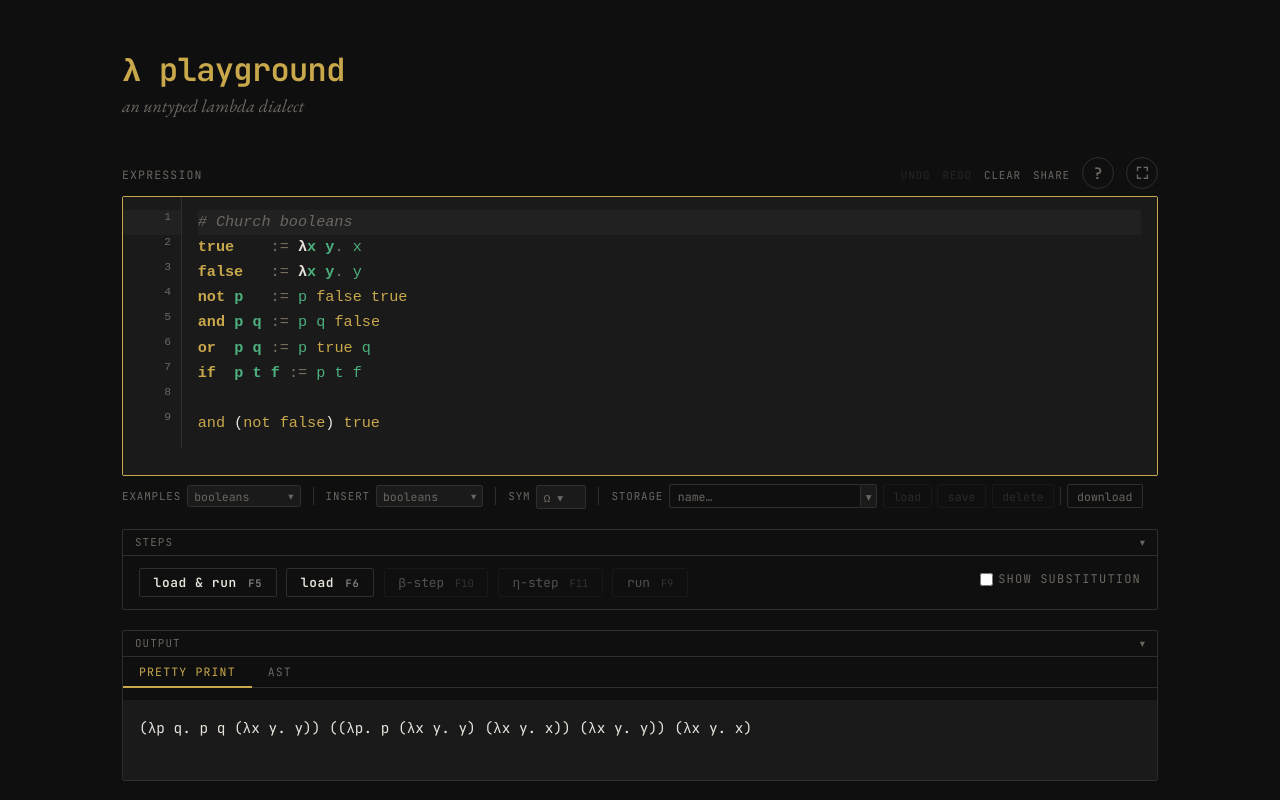
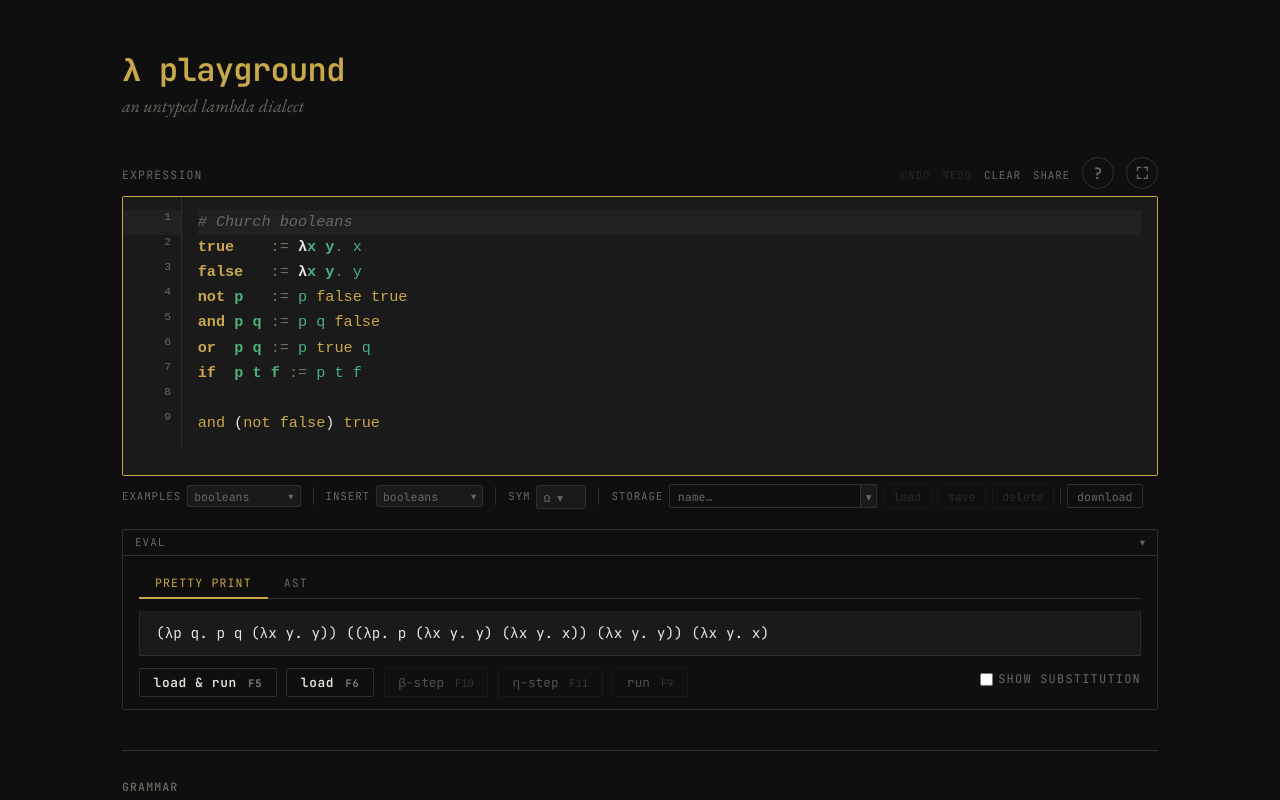
Before and after one commit to ezander/lambda_playground, a React (Vite) app: page / in a window 1280 px wide. Shown: the top 800 px of the page. Built offline with nearby package versions, Linux system fonts and the light colour scheme.

Commit message:
Restructure panels: merge output into eval, rename steps→eval, print→output

```diff
--- a/src/App.css
+++ b/src/App.css
@@ -43,7 +43,6 @@ body {
 }
 .app.kino header,
 .app.kino .example-row,
-.app.kino .panel-output,
 .app.kino footer { display: none; }
 
 .app.kino main {
@@ -467,9 +466,6 @@ label {
   gap: 0.75rem;
 }
 
-.panel-body-flush { padding: 0; }
-.panel-body-flush .output { border: none; border-radius: 0; }
-
 /* ── Output ── */
 
 .output-tabs {
@@ -496,8 +492,7 @@ label {
   background: var(--surface);
   border: 1px solid var(--border);
   border-top: none;
-  padding: 1rem;
-  min-height: 5rem;
+  padding: 0.6rem 1rem;
   border-radius: 0 0 2px 2px;
 }
 .output pre {
--- a/src/App.tsx
+++ b/src/App.tsx
@@ -88,12 +88,10 @@ export default function App() {
   const [slotOpen, setSlotOpen]       = useState(false);
   const [symOpen, setSymOpen]         = useState(false);
   const [shareLabel, setShareLabel]   = useState("share");
-  const [stepsOpen,  setStepsOpen]  = useState(() => localStorage.getItem("lambda-playground:panel:steps")  !== "0");
-  const [printOpen,  setPrintOpen]  = useState(() => localStorage.getItem("lambda-playground:panel:print")  !== "0");
-  const [outputOpen, setOutputOpen] = useState(() => localStorage.getItem("lambda-playground:panel:output") !== "0");
-  const toggleSteps  = useCallback(() => setStepsOpen(o  => { const n = !o;  localStorage.setItem("lambda-playground:panel:steps",  n ? "1" : "0"); return n; }), []);
-  const togglePrint  = useCallback(() => setPrintOpen(o  => { const n = !o;  localStorage.setItem("lambda-playground:panel:print",  n ? "1" : "0"); return n; }), []);
-  const toggleOutput = useCallback(() => setOutputOpen(o => { const n = !o;  localStorage.setItem("lambda-playground:panel:output", n ? "1" : "0"); return n; }), []);
+  const [stepsOpen, setStepsOpen] = useState(() => localStorage.getItem("lambda-playground:panel:steps") !== "0");
+  const [printOpen, setPrintOpen] = useState(() => localStorage.getItem("lambda-playground:panel:print") !== "0");
+  const toggleSteps = useCallback(() => setStepsOpen(o => { const n = !o; localStorage.setItem("lambda-playground:panel:steps", n ? "1" : "0"); return n; }), []);
+  const togglePrint = useCallback(() => setPrintOpen(o => { const n = !o; localStorage.setItem("lambda-playground:panel:print", n ? "1" : "0"); return n; }), []);
 
   const setSourceAndSave = useCallback((s: string | ((prev: string) => string)) => {
     setSource(prev => {
@@ -478,7 +476,24 @@ export default function App() {
         </section>
 
         {/* ── Steps panel ── */}
-        <Panel label="steps" open={stepsOpen} onToggle={toggleSteps}>
+        <Panel label="eval" open={stepsOpen} onToggle={toggleSteps}>
+          <div className="output-tabs">
+            <button className={view === "pretty" ? "active" : ""} onClick={() => setView("pretty")} title="Show pretty-printed term">
+              pretty print
+            </button>
+            <button className={view === "ast" ? "active" : ""} onClick={() => setView("ast")} title="Show abstract syntax tree">
+              AST
+            </button>
+          </div>
+          <div className="output">
+            {currentTerm ? (
+              view === "pretty"
+                ? <pre>{prettyPrint(currentTerm)}</pre>
+                : <AstView term={currentTerm} />
+            ) : (
+              <span className="placeholder">parse result will appear here</span>
+            )}
+          </div>
           <div className="eval-controls">
             <button className="load-btn" onClick={handleLoadRun} disabled={!programResult.ok || !programResult.expr}
               title="Load and beta-reduce to normal form (F5)">load &amp; run <kbd>F5</kbd></button>
@@ -510,7 +525,7 @@ export default function App() {
 
         {/* ── Print panel ── */}
         {printResults.length > 0 && (
-          <Panel label="print" open={printOpen} onToggle={togglePrint}>
+          <Panel label="output" open={printOpen} onToggle={togglePrint}>
             <div className="print-section">
               {printResults.map((r, i) => (
                 <div key={i} className="print-entry">
@@ -527,27 +542,6 @@ export default function App() {
             </div>
           </Panel>
         )}
-
-        {/* ── Output panel ── */}
-        <Panel label="output" open={outputOpen} onToggle={toggleOutput} className="panel-output" flush>
-          <div className="output-tabs">
-            <button className={view === "pretty" ? "active" : ""} onClick={() => setView("pretty")} title="Show pretty-printed term">
-              pretty print
-            </button>
-            <button className={view === "ast" ? "active" : ""} onClick={() => setView("ast")} title="Show abstract syntax tree">
-              AST
-            </button>
-          </div>
-          <div className="output">
-            {currentTerm ? (
-              view === "pretty"
-                ? <pre>{prettyPrint(currentTerm)}</pre>
-                : <AstView term={currentTerm} />
-            ) : (
-              <span className="placeholder">parse result will appear here</span>
-            )}
-          </div>
-        </Panel>
       </main>
 
       <footer>
```
